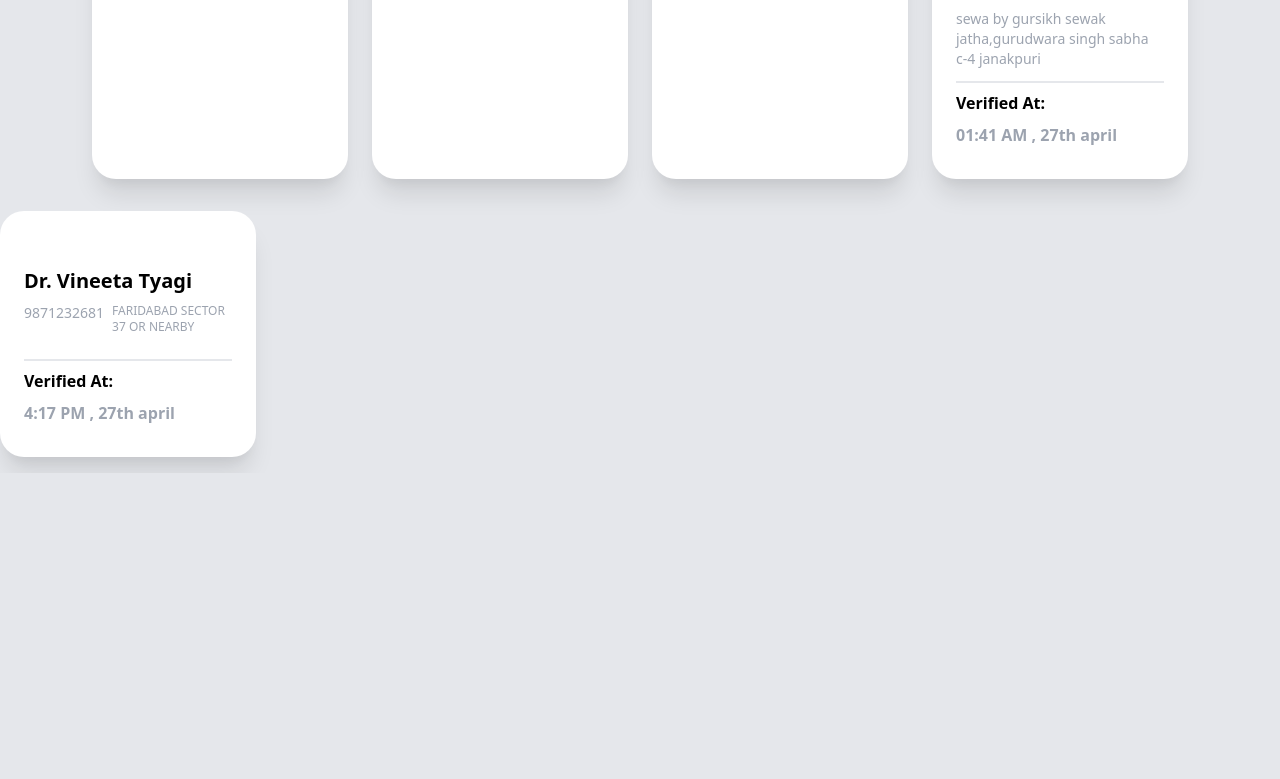
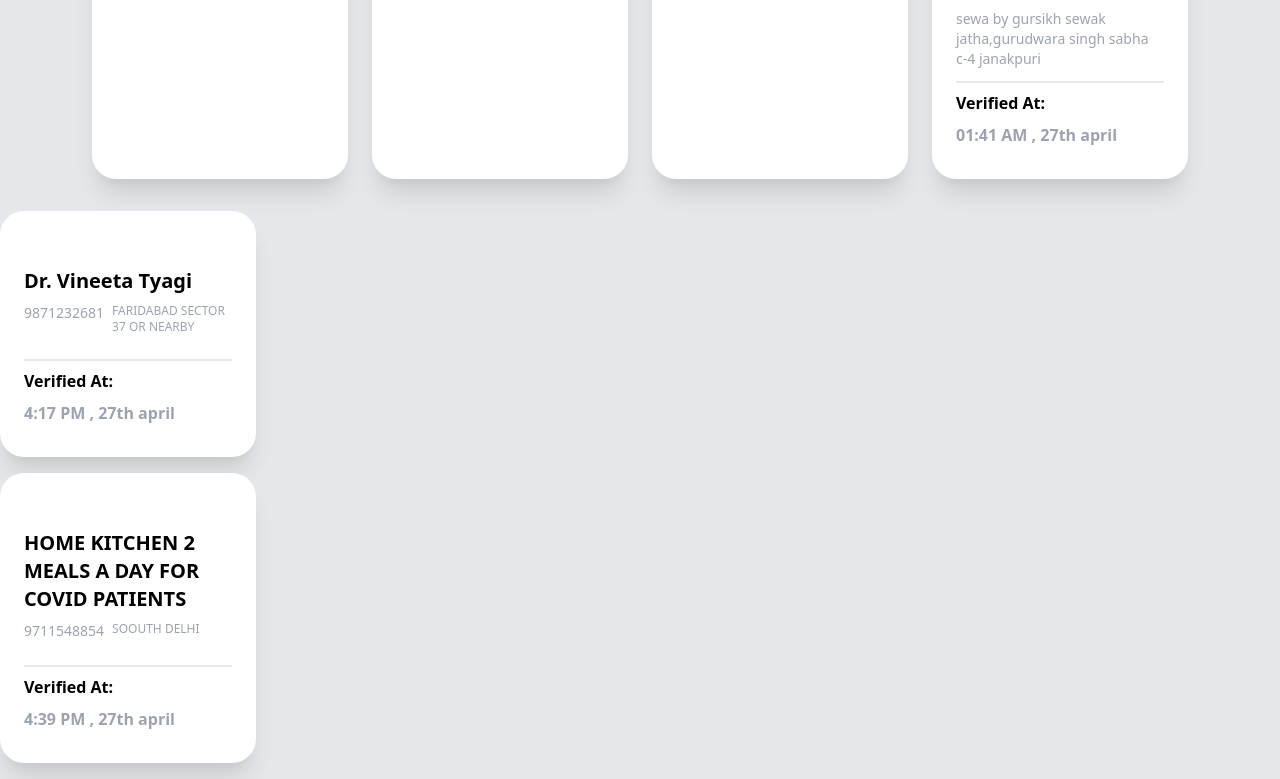
Before and after one commit to sharmadevanshi147/covid-19.io, a plain HTML site: page foodsupply.html in a window 1280 px wide. Shown: the part 451-1230 px from the top of the page. Before the commit the page ends 924 px from the top, so only its background shows below. Drawn offline with nearby package versions, Linux system fonts and the light colour scheme.

Commit message:
Update foodsupply.html
ADDED 6 TH CARD

```diff
--- a/foodsupply.html
+++ b/foodsupply.html
@@ -166,6 +166,34 @@
             </div>
         </div>
         <!-- 5 card ended -->
+      <!-- 6 card -->
+        <div class="relative bg-white py-6 px-6 rounded-3xl w-64 my-4 shadow-xl">
+
+            <div class="mt-8">
+                <p class="text-xl font-semibold my-2">HOME KITCHEN 2 MEALS A DAY FOR COVID PATIENTS</p>
+                <div class="flex space-x-2 text-gray-400 text-sm">
+                  <p>9711548854</p> <br>
+                  <p class="text-xs ">SOOUTH DELHI</p>
+                </div>
+                <div class="flex space-x-2 text-gray-400 text-sm my-3">
+                    <!-- svg  -->
+                    <p></p>
+                    <p></p>
+                </div>
+                <div class="border-t-2"></div>
+
+                <div class="flex justify-between">
+
+                     <div class="my-2">
+                        <p class="font-semibold text-base mb-2">Verified At:</p>
+                        <div class="text-base text-gray-400 font-semibold">
+                            <p>4:39 PM , 27th april</p>
+                        </div>
+                    </div>
+                </div>
+            </div>
+        </div>
+        <!-- 6 card ended -->
 
 
 </body>
```
